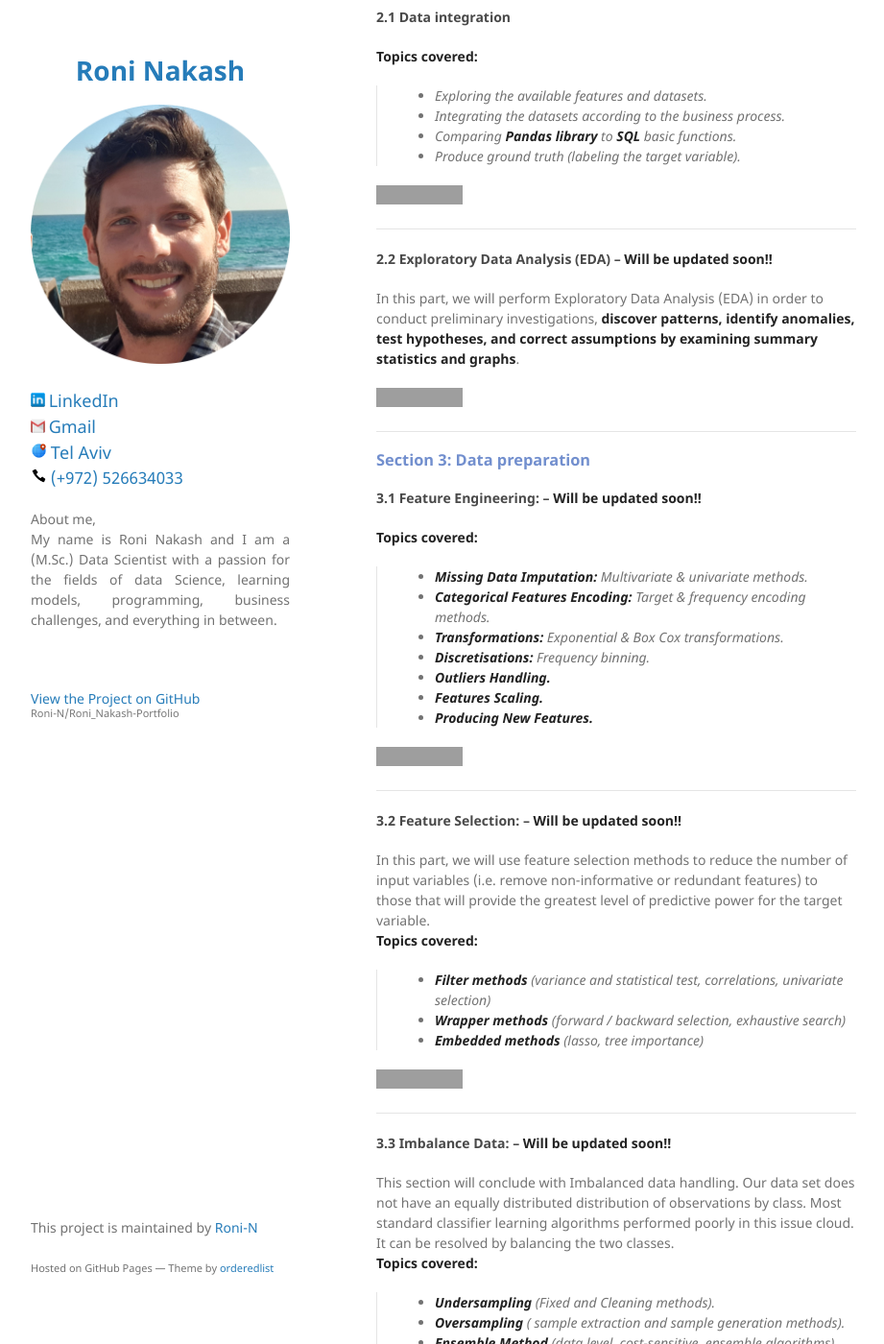
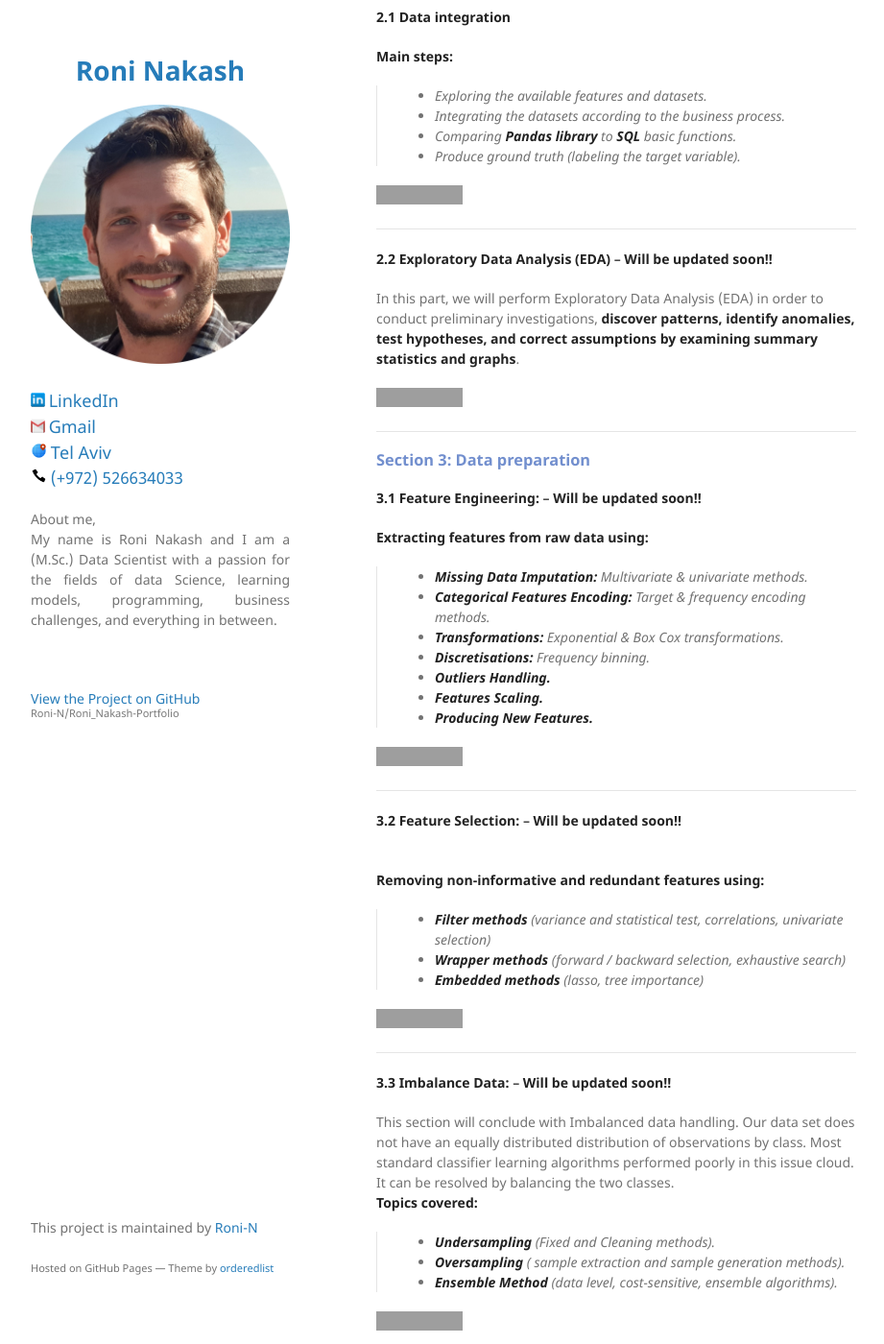
Before and after one commit to Roni-N/Roni_Nakash-Portfolio, a Jekyll site: the page built from index.md, in a window 1280 px wide and 1400 px high, scrolled down 1367 px. Shown: the whole window at 96% size, without its empty margins (178-1099 px from the left). Built offline with Jekyll 4.4.1, drawn with Linux system fonts in a browser that asks for light colours; our own code applies the rules of GitHub Pages for plain Markdown files; grey boxes are pictures that could not be loaded.

Commit message:
Update index.md

```diff
--- a/index.md
+++ b/index.md
@@ -38,8 +38,8 @@ layout: default
 
 ------------------------------------------------------------
 ### <span style="color:#728FCE">Section 2: Data Understanding</span>
-#### 2.1 Data integration
-**Topics covered:**
+#### **2.1 Data integration**
+**Main steps:**
 >- Exploring the available features and datasets.
 >- Integrating the datasets according to the business process.
 >- Comparing **Pandas library** to **SQL** basic functions.
@@ -49,7 +49,7 @@ layout: default
 
 ************************************************************
 
-#### 2.2 Exploratory Data Analysis (EDA) -- **Will be updated soon!!**
+#### **2.2 Exploratory Data Analysis (EDA)** -- **Will be updated soon!!**
 In this part, we will perform Exploratory Data Analysis (EDA) in order to conduct preliminary investigations, **discover patterns, identify anomalies, test hypotheses, and correct assumptions by examining summary statistics and graphs**.
 
 [![](https://img.shields.io/badge/GitHub-2.2%20Exploratory%20Data%20Analysis%20Code-blue?logo=Github)]()
@@ -58,8 +58,8 @@ In this part, we will perform Exploratory Data Analysis (EDA) in order to conduc
 
 ### <span style="color:#728FCE">Section 3: Data preparation </span>
 
-#### 3.1 Feature Engineering: -- **Will be updated soon!!** <br>
-**Topics covered:**
+#### **3.1 Feature Engineering:** -- **Will be updated soon!!** <br>
+**Extracting features from raw data using:**
 >- **Missing Data Imputation:** Multivariate & univariate methods.
 >- **Categorical Features Encoding:** Target & frequency encoding methods.
 >- **Transformations:** Exponential & Box Cox transformations.
@@ -71,9 +71,9 @@ In this part, we will perform Exploratory Data Analysis (EDA) in order to conduc
 [![](https://img.shields.io/badge/GitHub-3.1%20Feature%20Engineering%20Code-blue?logo=Github)]()
 
 ************************************************************
-#### 3.2 Feature Selection: -- **Will be updated soon!!**
-In this part, we will use feature selection methods to reduce the number of input variables (i.e. remove non-informative or redundant features) to those that will provide the greatest level of predictive power for the target variable.<br>
-**Topics covered:**
+#### **3.2 Feature Selection:** -- **Will be updated soon!!**
+<br>
+**Removing non-informative and redundant features using:**
 >- **Filter methods** (variance and statistical test, correlations, univariate selection)
 >- **Wrapper methods** (forward / backward selection, exhaustive search)
 >- **Embedded methods** (lasso, tree importance)
@@ -81,7 +81,7 @@ In this part, we will use feature selection methods to reduce the number of inpu
 [![](https://img.shields.io/badge/GitHub-3.2%20Feature%20Selection%20Code-blue?logo=Github)]()
 
 ************************************************************
-#### 3.3 Imbalance Data: -- **Will be updated soon!!**
+#### **3.3 Imbalance Data:** -- **Will be updated soon!!**
 This section will conclude with Imbalanced data handling. Our data set does not have an equally distributed distribution of observations by class. Most standard classifier learning algorithms performed poorly in this issue cloud. It can be resolved by balancing the two classes.<br>
 **Topics covered:**
 >- **Undersampling** (Fixed and Cleaning methods).
```
